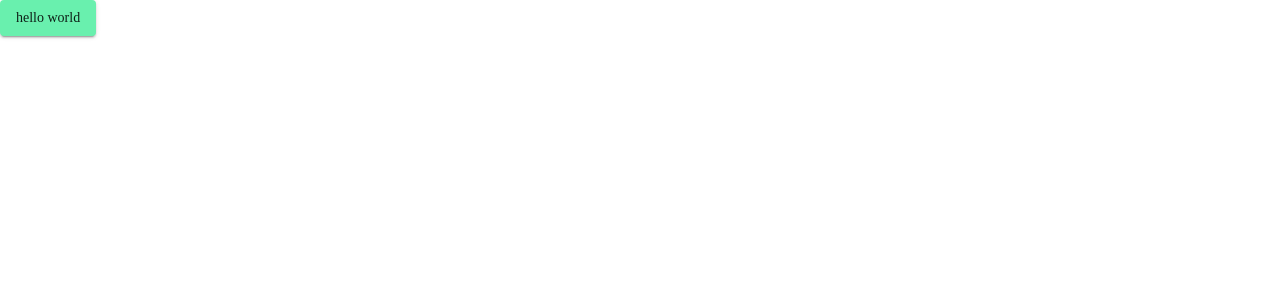
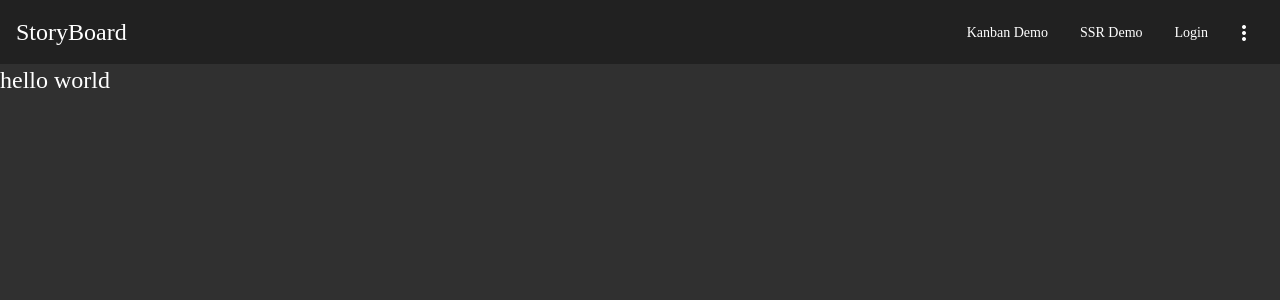
Before and after one commit to C2c-oops/StoryBoard, an Angular app: page / in a window 1280 px wide. Shown: the top 300 px of the page. Built offline with nearby package versions, Linux system fonts and the light colour scheme; a web font is replaced by a local one.

Commit message:
:sparkles: Added toolbar & styles

```diff
--- a/src/app/app.component.html
+++ b/src/app/app.component.html
@@ -1,2 +1,5 @@
-<button mat-raised-button color = "accent">hello world</button>
-<router-outlet></router-outlet>
+<app-shell>
+	<h1>hello world</h1>
+	<router-outlet></router-outlet>
+
+</app-shell>
--- a/src/app/shared/shell/shell.component.html
+++ b/src/app/shared/shell/shell.component.html
@@ -1 +1,66 @@
-<p>shell works!</p>
+<mat-sidenav-container class="sidenav-container">
+
+	<mat-sidenav #drawer class="sidenav" fixedInViewport
+		[attr.role] = "(isHandset$ | async) ? 'dialog' : 'navigation'"
+		[mode] = "(isHandset$ | async) ? 'over' : 'side'"
+		[opened] = "false">
+
+		<mat-toolbar>Menu</mat-toolbar>
+		<mat-nav-list>
+   			<a mat-list-item routerLink = "/" (click)="drawer.close()"> Home </a>
+   			<a mat-list-item routerLink = "/login" (click)="drawer.close()"> Login </a>
+   			<a mat-list-item routerLink = "/kanban" (click)="drawer.close()"> Kanban Demo </a>
+   			<a mat-list-item routerLink = "/customers" (click)="drawer.close()"> SSR Demo </a>
+		</mat-nav-list>
+	</mat-sidenav>
+	<mat-sidenav-content>
+
+		<mat-toolbar>
+			<button
+				type="button"
+				aria-label="Toogle sidenav"
+				(click)="drawer.toggle()"
+				*ngIf="isHandset$ | async">
+
+				<mat-icon aria-label = "Side nave toogle icon">menu</mat-icon>
+
+			</button>
+			<span class="logo" routerLink="/">  StoryBoard </span>
+			<span class="fill-space"></span>
+			<div *ngIf = "!(isHandset$ | async)" style="float: right;">
+				<a mat-button routerLink = "/kanban">Kanban Demo</a>
+				<a mat-button routerLink = "/customers">SSR Demo</a>
+				<a mat-button routerLink = "/login">Login</a>
+			</div>
+
+			<button mat-icon-button [matMenuTriggerFor] = "menu" aria-label="Example icon-button with menu">
+				<mat-icon>more_vert</mat-icon>
+			</button>
+
+			<mat-menu #menu="matMenu">
+				<a mat-menu-item href="https://fireship.page.link/slack">
+					<i>💬</i>
+					<span>Chat on Slack</span>
+				</a>
+				<a mat-menu-item href="https://github.com/codediodeio/angular-firestarter">
+					<i>💾</i>
+					<span>Code on Github</span>
+				</a>
+				<a mat-menu-item href="https://fireship.io/courses/angular">
+					<i>🔥</i>
+					<span>Full Course on Fireship</span>
+				</a>
+
+				<a mat-menu-item href="https://www.youtube.com/channel/UCsBjURrPoezykLs9EqgamOA">
+					<i>📺</i>
+					<span>Watch on the YouTube</span>
+				</a>
+			</mat-menu>
+
+		</mat-toolbar>
+
+		<ng-content></ng-content>
+
+	</mat-sidenav-content>
+
+</mat-sidenav-container>
--- a/src/app/shared/shell/shell.component.scss
+++ b/src/app/shared/shell/shell.component.scss
@@ -0,0 +1,45 @@
+.sidenav-container {
+  height: 100%;
+}
+
+.logo {
+  font-size: 1.2em;
+  cursor: pointer;
+  outline: none;
+}
+
+.mat-drawer-side {
+  border: none;
+  box-shadow: 1px 1px 10px 1px rgba(0, 0, 0, 0.3);
+}
+
+.sidenav {
+  width: 200px;
+  font-family: sofia-pro;
+}
+
+.sidenav .mat-toolbar {
+  background: inherit;
+}
+
+.mat-toolbar.mat-primary {
+  position: sticky;
+  top: 0;
+  z-index: 1;
+}
+
+.fill-space {
+  flex: 1 1 auto;
+}
+
+i {
+  font-style: normal;
+  font-size: 1.25em;
+  margin-right: 16px;
+}
+
+.avatar {
+  width: 1.75em;
+  border-radius: 50%;
+  margin: 0 10px 5px;
+}
--- a/src/app/shared/shell/shell.component.ts
+++ b/src/app/shared/shell/shell.component.ts
@@ -1,13 +1,21 @@
 import { Component, OnInit } from '@angular/core';
-
+import { BreakpointObserver, Breakpoints } from '@angular/cdk/layout'
+import { Observable } from 'rxjs';
+import { map, shareReplay } from 'rxjs/operators';
 @Component({
   selector: 'app-shell',
   templateUrl: './shell.component.html',
   styleUrls: ['./shell.component.scss']
 })
-export class ShellComponent implements OnInit {
+export class ShellComponent{
 
-  constructor() { }
+  isHandset$: Observable<boolean> = this.breakPointObserver.observe([Breakpoints.Handset])
+  .pipe(
+    map(result => result.matches),
+    shareReplay()
+  );
+
+  constructor(private breakPointObserver: BreakpointObserver) { }
 
   ngOnInit(): void {
   }
```
